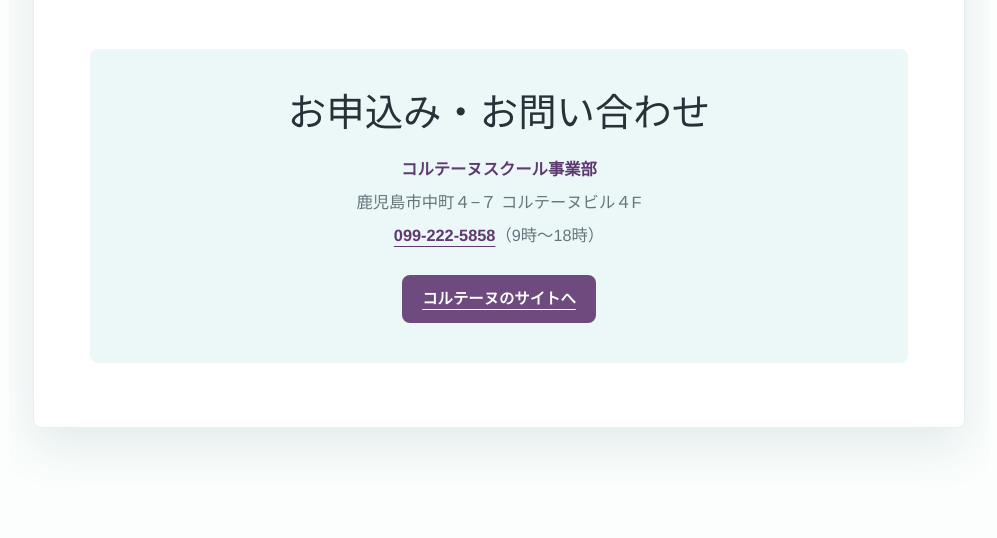
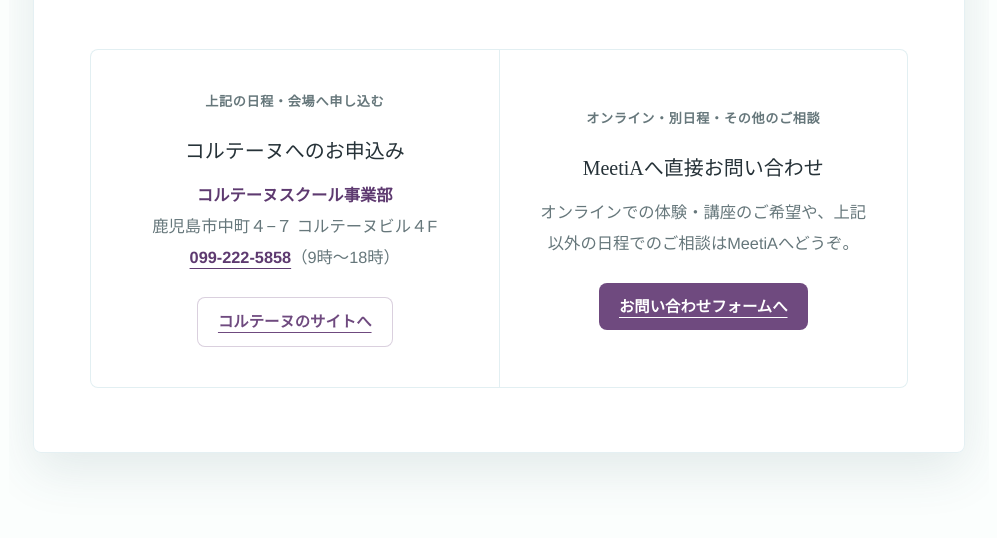
Before and after one commit to meettmc-stack01/meetia-site, an Astro site: page /schedule in a window 1280 px wide. Shown: the part 1755-2293 px from the top of the page, without its empty margins (141-1138 px from the left). Built offline with nearby package versions, Linux system fonts and the light colour scheme; Astro itself is replaced by a stand-in of ours.

Commit message:
CTA追加

```diff
--- a/src/pages/schedule.astro
+++ b/src/pages/schedule.astro
@@ -1,6 +1,7 @@
 ---
 import PageLayout from '../layouts/PageLayout.astro';
 const cortanuUrl = 'https://www.cortanu.co.jp/aroma/';
+const contactUrl = 'https://ws.formzu.net/fgen/S9830388/';
 ---
 
 <PageLayout
@@ -81,14 +82,30 @@
   <blockquote>入学願書はコルテーヌHPよりダウンロードしてください。</blockquote>
 
   <div class="schedule-apply">
-    <h2>お申込み・お問い合わせ</h2>
+    <div class="schedule-apply-block">
+      <p class="schedule-apply-label">上記の日程・会場へ申し込む</p>
+      <h2>コルテーヌへのお申込み</h2>
       <p>
         <strong>コルテーヌスクール事業部</strong><br />
         鹿児島市中町４−７ コルテーヌビル４F<br />
         <a href="tel:0992225858">099-222-5858</a>（9時〜18時）
       </p>
-    <a class="button primary" href={cortanuUrl} target="_blank" rel="noopener noreferrer">
+      <a class="button secondary" href={cortanuUrl} target="_blank" rel="noopener noreferrer">
         コルテーヌのサイトへ
       </a>
     </div>
+
+    <div class="schedule-apply-divider"></div>
+
+    <div class="schedule-apply-block">
+      <p class="schedule-apply-label">オンライン・別日程・その他のご相談</p>
+      <h2>MeetiAへ直接お問い合わせ</h2>
+      <p>
+        オンラインでの体験・講座のご希望や、上記以外の日程でのご相談はMeetiAへどうぞ。
+      </p>
+      <a class="button primary" href={contactUrl} target="_blank" rel="noopener noreferrer">
+        お問い合わせフォームへ
+      </a>
+    </div>
+  </div>
 </PageLayout>
--- a/src/styles/global.css
+++ b/src/styles/global.css
@@ -788,21 +788,46 @@
 }
 
 .schedule-apply {
+  display: grid;
+  grid-template-columns: 1fr auto 1fr;
+  align-items: center;
+  gap: 0;
   margin-top: 52px;
+  border: 1px solid rgba(110, 174, 190, 0.2);
+  border-radius: var(--radius);
+  background: white;
+  overflow: hidden;
+}
+
+.schedule-apply-block {
   padding: 40px;
-  border-radius: var(--radius);
-  background: var(--color-mist);
   text-align: center;
+}
+
+.schedule-apply-divider {
+  width: 1px;
+  align-self: stretch;
+  background: rgba(110, 174, 190, 0.2);
+}
+
+.page-body .schedule-apply-label {
+  margin-bottom: 8px;
+  color: var(--color-green);
+  font-size: 0.82rem;
+  font-weight: 700;
+  letter-spacing: 0.05em;
+  text-transform: uppercase;
 }
 
 .page-body .schedule-apply h2 {
   margin-top: 0;
   margin-bottom: 16px;
+  font-size: 1.25rem;
 }
 
 .page-body .schedule-apply p {
   color: var(--color-muted);
-  line-height: 2;
+  line-height: 1.9;
   margin-bottom: 24px;
 }
 
@@ -1073,6 +1098,16 @@
   }
 
   .schedule-apply {
+    grid-template-columns: 1fr;
+  }
+
+  .schedule-apply-block {
     padding: 28px 20px;
   }
+
+  .schedule-apply-divider {
+    width: auto;
+    height: 1px;
+    align-self: auto;
+  }
 }
```
Lines whose indentation alone changed are shown as unchanged.
